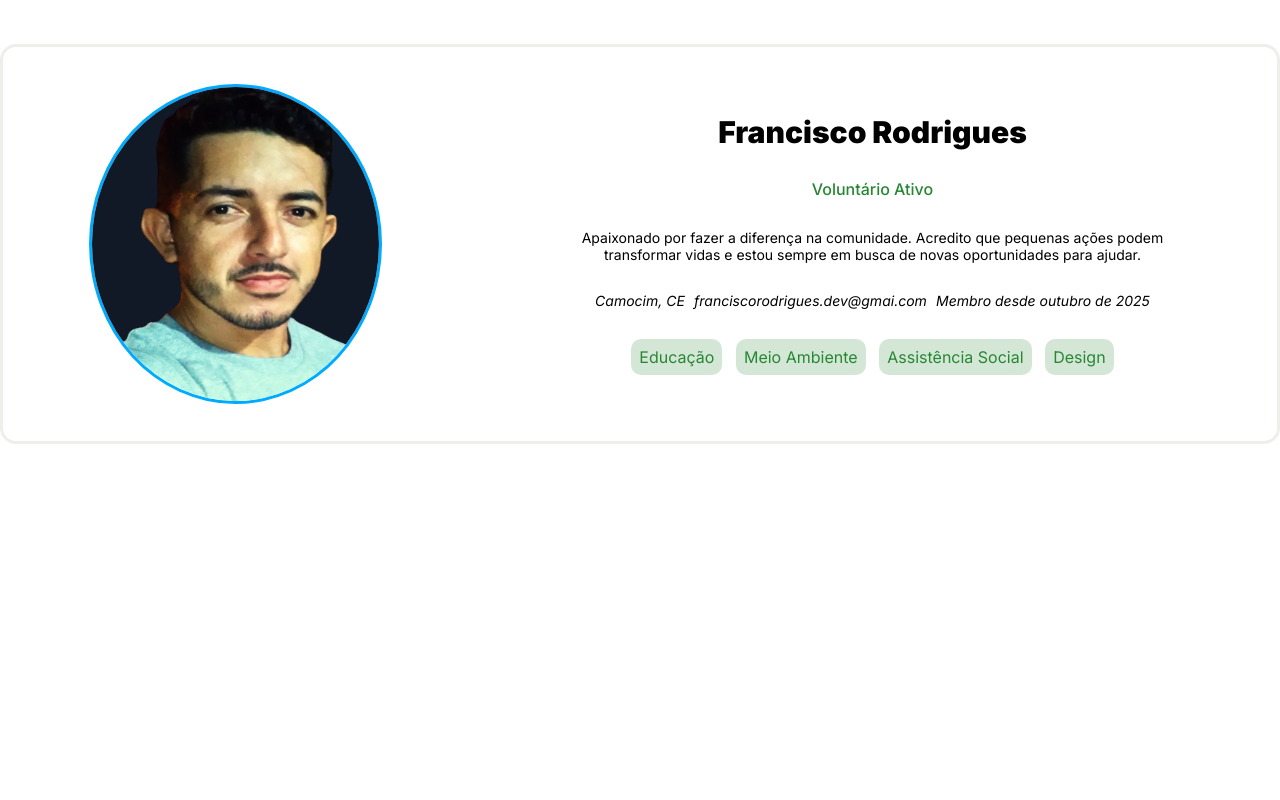
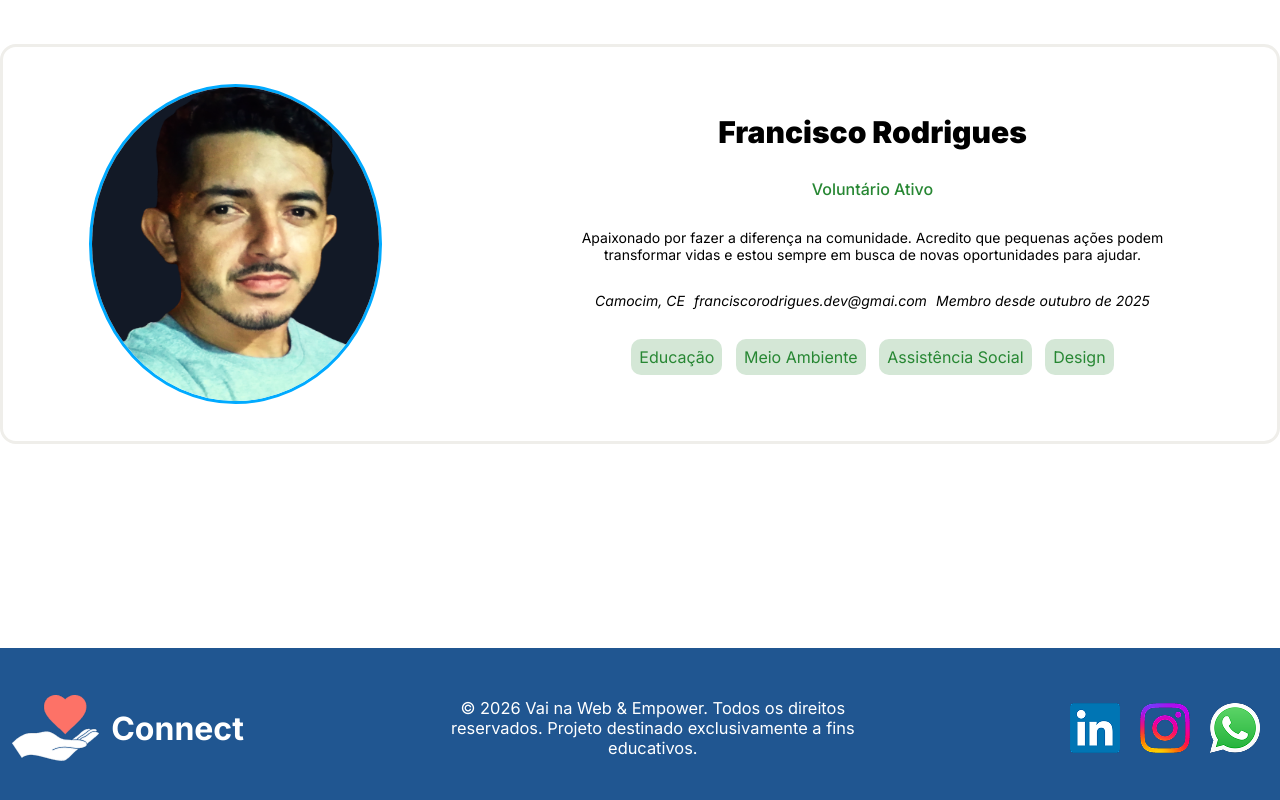
Before and after one commit to FranciscoRodrigues1/desafio-connect, a React (Vite) app: page /perfil in a window 1280 px wide. Shown: the part 216-1016 px from the top of the page. Before the commit the page ends 800 px from the top, so only its background shows below. Built offline with nearby package versions, Linux system fonts and the light colour scheme.

Commit message:
crie o Footer e integrei a landpage

```diff
--- a/src/App.jsx
+++ b/src/App.jsx
@@ -1,10 +1,12 @@
 import NavBar from "./components/NavBar/NavBar"
+import Footer  from "./components/Footer/Footer"
 import "./global.scss"
 
 function App() {
   return (
     <>
         <NavBar/>
+        <Footer/>
     </>
   )
 }
--- a/src/components/AcoesDaConnect/AcoesDaConnect.module.scss
+++ b/src/components/AcoesDaConnect/AcoesDaConnect.module.scss
@@ -9,6 +9,7 @@
     flex-direction: column;
     align-items: center;
     justify-content: space-between;
+
 
 
     div {
--- a/src/components/Footer/Footer.jsx
+++ b/src/components/Footer/Footer.jsx
@@ -1,12 +1,30 @@
 import { BrowserRouter, Routes, Route, Link } from "react-router-dom";
+import ImgFooter from "../../assets/logo.png";
+import ImgLinkedin from "../../assets/linkedin.png";
+import ImgInstagran from "../../assets/instagram.png";
+import ImgWhatsapp from "../../assets/whatsapp.png";
+import Styles from "./footer.module.scss";
 
 function Footer() {
-    return (
-        <>
+  return (
+    <section className={Styles.sectioFooter}>
+      <div className={Styles.divFooter}>
+        <img src={ImgFooter} alt="Imagem da logo da página" />
+        <h2>Connect</h2>
+      </div>
 
-        <h2>Sou o footer</h2>
-        </>
-    )
+      <p>
+        © 2026 Vai na Web & Empower. Todos os direitos reservados. Projeto
+        destinado exclusivamente a fins educativos.
+      </p>
+
+      <section className={Styles.redesSociais}>
+        <img src={ImgLinkedin} alt="imagem da rede social Linkedin" />
+        <img src={ImgInstagran} alt="imagem da rede social instagram" />
+        <img src={ImgWhatsapp} alt="imagem da rede social whatsapp" />
+      </section>
+    </section>
+  );
 }
 
-export default Footer
+export default Footer;
--- a/src/components/Footer/Footer.module.scss
+++ b/src/components/Footer/Footer.module.scss
@@ -0,0 +1,40 @@
+@import url('https://fonts.googleapis.com/css2?family=Inter:ital,opsz,wght@0,14..32,100..900;1,14..32,100..900&family=Source+Sans+3:ital,wght@0,200..900;1,200..900&display=swap');
+
+
+.sectioFooter{
+    margin-top: 5%;
+    background-color: #205691;
+    height: 20vh;
+    display: flex;
+    justify-content: space-between;
+    align-items: center;
+    text-align: center;
+    font-family: "Inter", sans-serif;
+
+    p{
+        // border: solid greenyellow;
+        color: #FFFFFF;
+        width: 35%;
+        font-size: 1.025rem;
+    }
+}
+
+.divFooter{
+    // border: solid red;
+    width: 20%;
+    display: flex;
+    justify-content: space-evenly;
+    align-items: center;
+
+    h2{
+        font-size: 2rem;
+        color: #FFFFFF;
+    }
+}
+
+.redesSociais{
+    // border: solid yellow;
+    width: 18%;
+    display: flex;
+    justify-content: space-evenly;
+}
```
